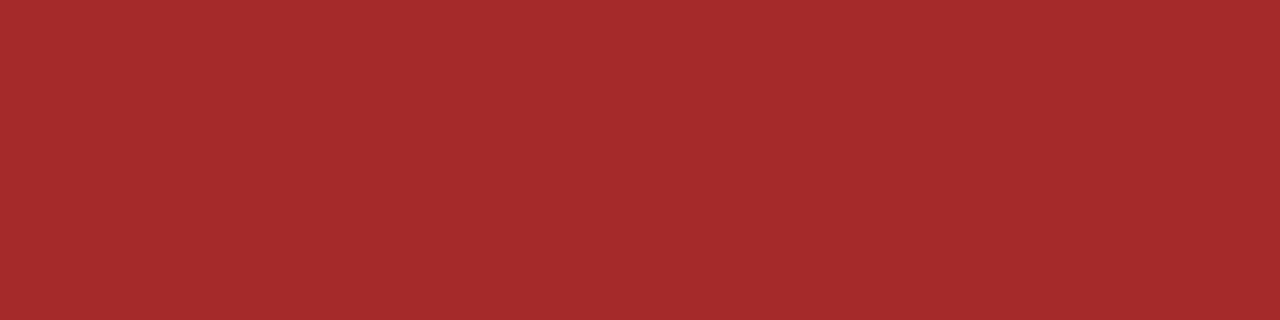
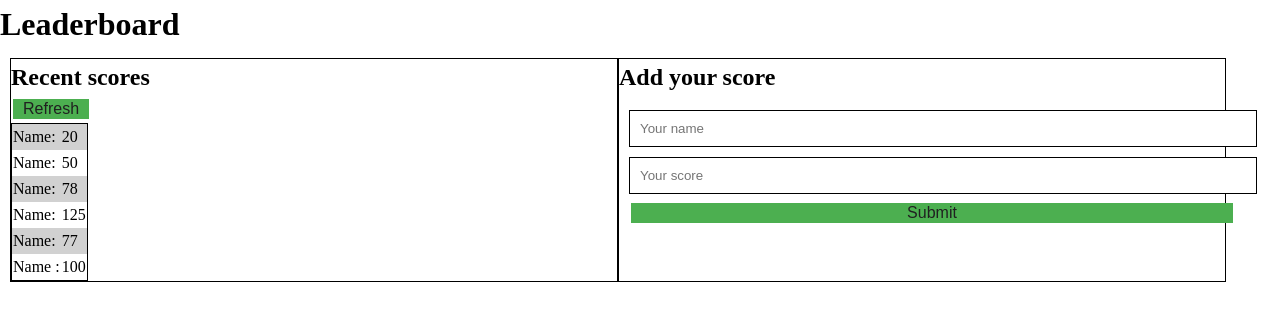
Before and after one commit to 0sugo/leaderboard, a website built with webpack: page src/index.html in a window 1280 px wide. Built offline with nearby package versions, Linux system fonts and the light colour scheme.

Commit message:
Set up wire frame

```diff
--- a/src/index.html
+++ b/src/index.html
@@ -7,6 +7,57 @@
     <title>Leader board</title>
 </head>
 <body>
+    <header>
+        <h1>Leaderboard</h1>
+    </header>
 
+    <section class="score">
+        <div class="recent-score">
+            <h2>Recent scores</h2>
+            <button>Refresh</button>
+            <div>
+                <table>
+                    <tr>
+                        <td>Name:</td>
+                        <td>20</td>
+                    </tr>
+                    <tr>
+                        <td>Name:</td>
+                        <td>50</td>
+                    </tr>
+                    <tr>
+                        <td>Name:</td>
+                        <td>78</td>
+                    </tr>
+                    <tr>
+                        <td>Name:</td>
+                        <td>125</td>
+                    </tr>
+                    <tr>
+                        <td>Name:</td>
+                        <td>77</td>
+                    </tr>
+                    <tr>
+                        <td>Name :</td>
+                        <td>100</td>
+                    </tr>
+                </table>
+
+            </div>
+
+        </div>
+        <div class="add-score">
+            <h2>Add your score</h2>
+            <form>
+                <input type="text" placeholder="Your name">
+                <input type="number" placeholder="Your score">
+                <button>Submit</button>
+        </div>
+    </section>
+
+    <footer>
+
+    </footer>
+ <script src="main.js"></script>
 </body>
 </html>
--- a/src/style.css
+++ b/src/style.css
@@ -1,11 +1,84 @@
-html ,
+html,
 body {
   margin: 0;
   padding: 0;
   height: 100%;
-    width:100%;
+  width: 100%;
   overflow-x: hidden;
   font-size: 16px;
   line-height: 1.5;
-    background-color: brown;
 }
+
+h1 {
+  font-size: 2rem;
+  margin: 0;
+  padding: 0;
+}
+
+h2 {
+  font-size: 1.5rem;
+  margin: 0;
+  padding: 0;
+}
+
+.score {
+  display: flex;
+  width: 95%;
+  padding: 10px;
+}
+
+.recent-score {
+  display: flex;
+  flex-direction: column;
+  align-items: start;
+  justify-content: space-between;
+  flex: 0 50%;
+  border: 1px solid black;
+}
+
+form {
+  display: flex;
+  flex-direction: column;
+  justify-content: space-between;
+  width: 100%;
+  padding: 10px;
+  position: relative;
+  top: 0;
+}
+
+form input {
+  width: 100%;
+  padding: 10px;
+  margin: 5px 0;
+  border: 1px solid black;
+}
+
+.add-score {
+  display: flex;
+  flex-direction: column;
+  flex: 0 50%;
+  border: 1px solid black;
+}
+
+button {
+  background-color: #4caf50; /* Green */
+  border: none;
+  color: #202020;
+  padding: 1px 10px;
+  text-align: center;
+  text-decoration: none;
+  display: inline-block;
+  font-size: 16px;
+  margin: 4px 2px;
+  cursor: pointer;
+}
+
+table {
+  border: 1px solid black;
+  width: 100%;
+  border-collapse: collapse;
+}
+
+tr:nth-child(odd) {
+  background-color: rgb(209, 209, 209);
+}
--- a/webpack.config.js
+++ b/webpack.config.js
@@ -28,5 +28,4 @@ module.exports = {
       },
     ],
   },
-
 };
```
Also changed, not shown: dist/index.html, dist/main.js. Lines whose indentation alone changed are shown as unchanged.
